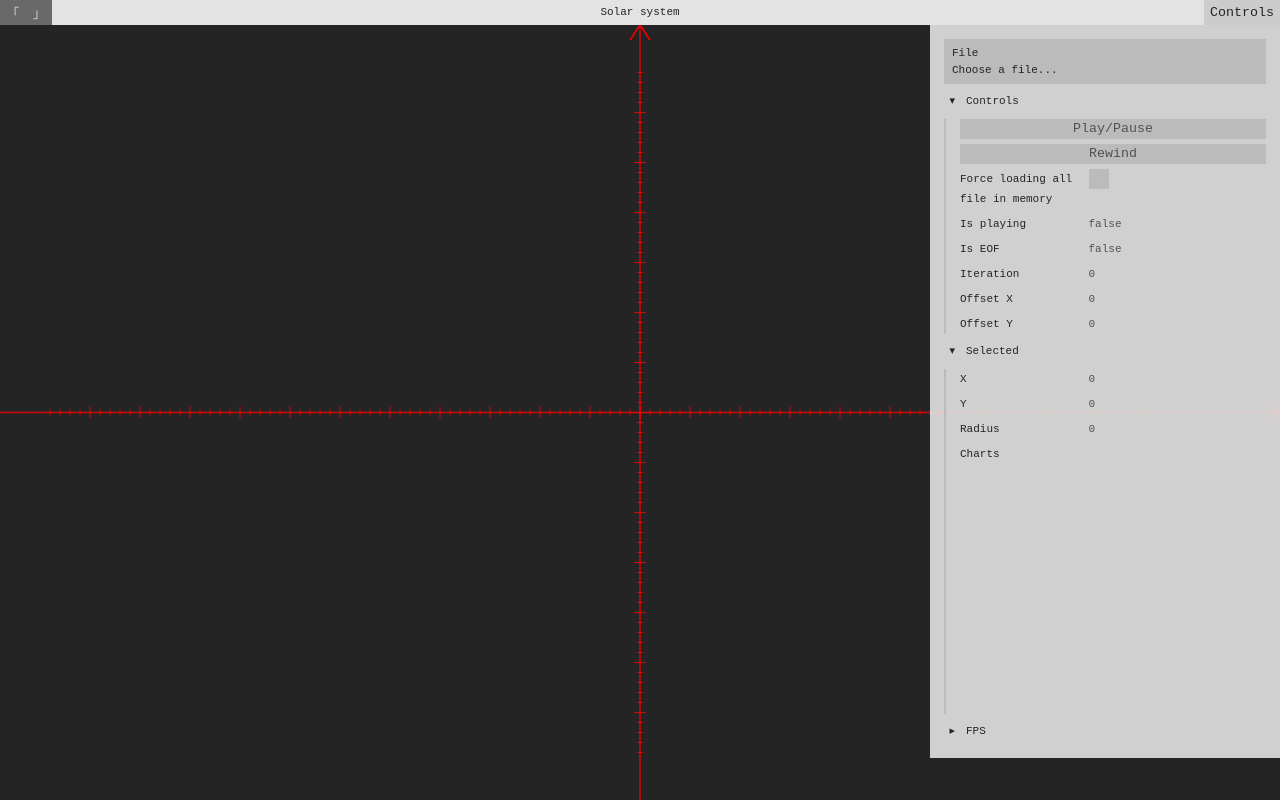
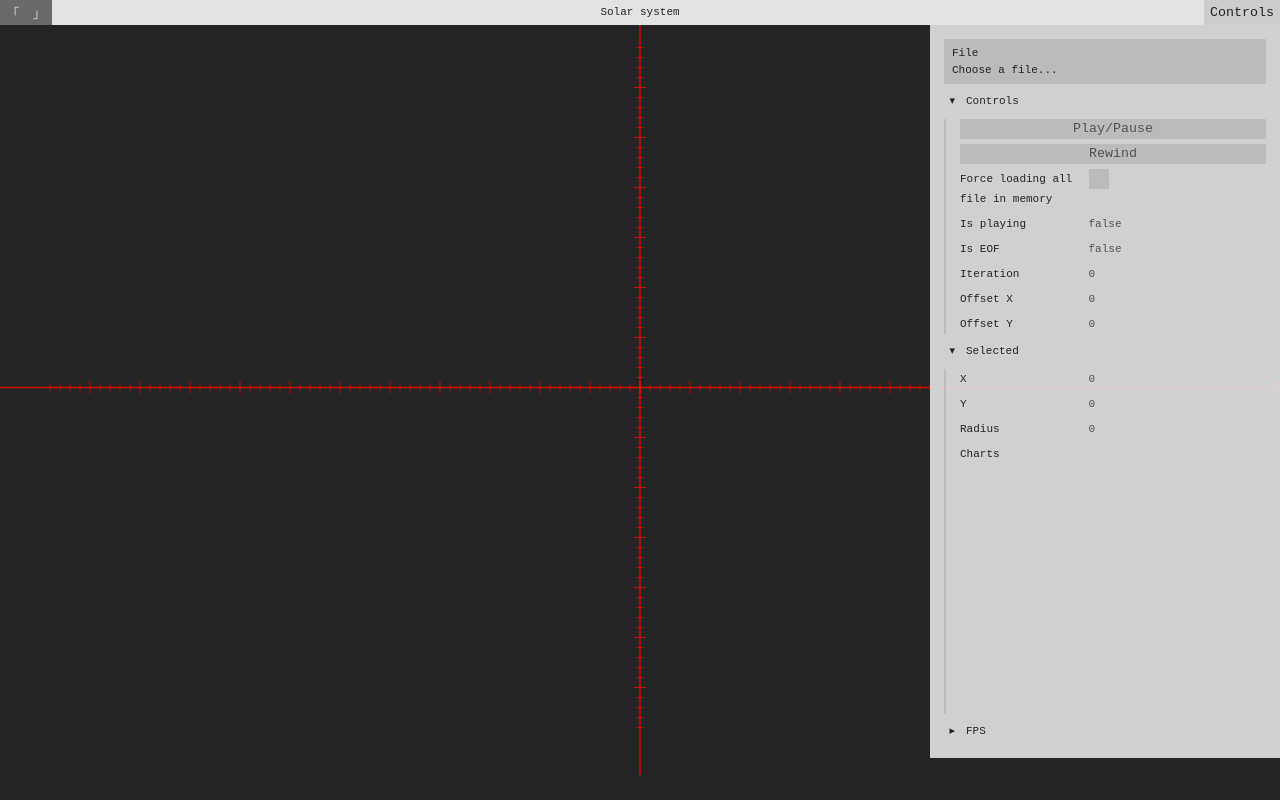
Before and after one commit to Vallasc/solar-system, a website: page web/index.html in a window 1280 px wide. Drawn offline with Linux system fonts and the light colour scheme.

Commit message:
Remove canvas margin

```diff
--- a/web/css/main.css
+++ b/web/css/main.css
@@ -8,20 +8,14 @@ body {
 }
 
 #main-canvas {
-  margin-top: 25px;
-  width: 100%;
   position: absolute;
 }
 
 #axes-canvas {
-  margin-top: 25px;
-  width: 100%;
   position: absolute;
 }
 
 #trajectory-canvas {
-  margin-top: 25px;
-  width: 100%;
   position: absolute;
 }
 
```
